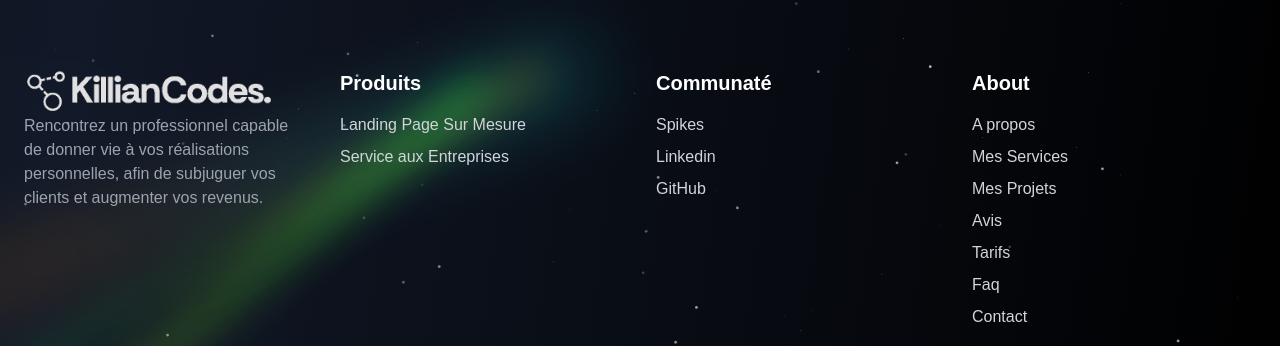
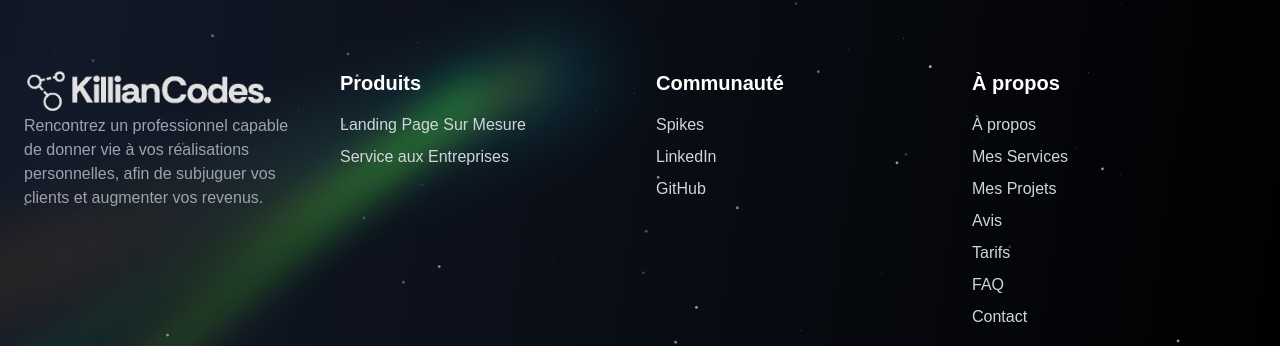
Before and after one commit to 69killian/portfolio-killian-codes-v2, a Next.js app: page / in a window 1280 px wide. Shown: the part 8768-9114 px from the top of the page. Built offline with nearby package versions, Linux system fonts and the light colour scheme; a web font is replaced by a local one.

Commit message:
Footer Link section

```diff
--- a/src/app/components/Footer.tsx
+++ b/src/app/components/Footer.tsx
@@ -6,6 +6,7 @@ import React from 'react';
 import Particles from '@/components/ui/particles';
 import Image from 'next/image';
 import LogoPortfolio2 from '../../../public/logoportfolio2.png';
+import Link from 'next/link';
 
 const Footer = () => {
     useEffect(() => {
@@ -77,89 +78,89 @@ const Footer = () => {
         </div>
 
         {/* Section Products */}
-        <div data-aos='fade up'>
+        <div data-aos="fade up">
                     <h3 className="text-white text-xl font-semibold mb-4">Produits</h3>
                     <ul className="space-y-2">
                         <li>
-              <a href="#pricing1" className="hover:text-white">
+                            <Link href="#pricing1" className="hover:text-white">
                                 Landing Page Sur Mesure
-              </a>
+                            </Link>
                         </li>
                         <li>
-              <a href="#pricing2" className="hover:text-white">
+                            <Link href="#pricing2" className="hover:text-white">
                                 Service aux Entreprises
-              </a>
+                            </Link>
                         </li>
                     </ul>
                 </div>
 
                 {/* Section Community */}
-        <div data-aos='fade up'>
-          <h3 className="text-white text-xl font-semibold mb-4">Communaté</h3>
+                <div data-aos="fade up">
+                    <h3 className="text-white text-xl font-semibold mb-4">Communauté</h3>
                     <ul className="space-y-2">
                         <li>
-              <a target='_blank' href="https://www.spikes.dev/" className="hover:text-white">
+                            <Link target="_blank" href="https://www.spikes.dev/" className="hover:text-white">
                                 Spikes
-              </a>
+                            </Link>
                         </li>
                         <li>
-              <a target='_blank' href="https://www.linkedin.com/in/killian-marty-557b78334/" className="hover:text-white">
-                Linkedin
-              </a>
+                            <Link target="_blank" href="https://www.linkedin.com/in/killian-marty-557b78334/" className="hover:text-white">
+                                LinkedIn
+                            </Link>
                         </li>
                         <li>
-              <a target='_blank' href="https://github.com/69killian" className="hover:text-white">
+                            <Link target="_blank" href="https://github.com/69killian" className="hover:text-white">
                                 GitHub
-              </a>
+                            </Link>
                         </li>
                     </ul>
                 </div>
 
                 {/* Section About */}
-        <div data-aos='fade up'>
-          <h3 className="text-white text-xl font-semibold mb-4">About</h3>
+                <div data-aos="fade up">
+                    <h3 className="text-white text-xl font-semibold mb-4">À propos</h3>
                     <ul className="space-y-2">
                         <li>
-              <a href="#about" className="hover:text-white">
-                A propos
-              </a>
+                            <Link href="#about" className="hover:text-white">
+                                À propos
+                            </Link>
                         </li>
                         <li>
-              <a href="#services" className="hover:text-white">
+                            <Link href="#services" className="hover:text-white">
                                 Mes Services
-              </a>
+                            </Link>
                         </li>
                         <li>
-              <a href="#projects" className="hover:text-white">
+                            <Link href="#projects" className="hover:text-white">
                                 Mes Projets
-              </a>
+                            </Link>
                         </li>
                         <li>
-              <a href="#testimonials" className="hover:text-white">
+                            <Link href="#testimonials" className="hover:text-white">
                                 Avis
-              </a>
+                            </Link>
                         </li>
                         <li>
-              <a href="#pricing" className="hover:text-white">
+                            <Link href="#pricing" className="hover:text-white">
                                 Tarifs
-              </a>
+                            </Link>
                         </li>
                         <li>
-              <a href="#faq" className="hover:text-white">
-                Faq
-              </a>
+                            <Link href="#faq" className="hover:text-white">
+                                FAQ
+                            </Link>
                         </li>
                         <li>
-              <a href="#contact" className="hover:text-white">
+                            <Link href="#contact" className="hover:text-white">
                                 Contact
-              </a>
+                            </Link>
                         </li>
                     </ul>
                 </div>
             </div>
 
             {/* Copyright */}
-      <div data-aos='fade up' className="mt-10 text-center pt-6">
+            <div data-aos="fade up" className="mt-10 text-center pt-6">
                 <p className="text-gray-400">
                     &copy; {new Date().getFullYear()} Tous droits réservés. KillianCodes.
                 </p>
--- a/src/app/components/MarqueeProject.tsx
+++ b/src/app/components/MarqueeProject.tsx
@@ -21,12 +21,12 @@ const MarqueeProject = () => {
       {/* Images défilantes organisées en colonnes */}
       <div data-aos="fade-up" className="grid grid-cols-1 sm:grid-cols-2 md:grid-cols-2 lg:grid-cols-3 p-10 gap-8 items-center justify-center text-center">
         {[
-          { src: stripint, alt: "Stripint, Intégration Stripe", link: "https://github.com/69killian/landing-page-stripe-subscription" },
+          { src: stripint, alt: "Stripint, Intégration Stripe", link: "https://landing-page-stripe-subscription-two.vercel.app/" },
           { src: arcadia, alt: "Arcadia, Zoo de Bretagne", link: "https://github.com/69killian/Arcadia-Zoo" },
-          { src: shoesea, alt: "Shoesea, Site de chaussures en ligne", link: "https://github.com/69killian/Shoes-ecommerce-tailwind" },
+          { src: shoesea, alt: "Shoesea, Site de chaussures en ligne", link: "https://shoes-ecommerce-tailwind.vercel.app/" },
           { src: portfolio, alt: "Portfolio Personnel", link: "https://github.com/69killian/portfolio-killian-codes-v2" },
-          { src: pricing, alt: "Pricing Cards Challenge", link: "https://github.com/69killian/modern-landing-page-pricing-vuejs" },
-          { src: cards, alt: "Cards Product", link: "https://github.com/69killian/product-cards-spikes-challenge-react" },
+          { src: pricing, alt: "Pricing Cards Challenge", link: "https://modern-landing-page-pricing-vuejs.vercel.app/" },
+          { src: cards, alt: "Cards Product", link: "https://product-cards-spikes-challenge-react.vercel.app/" },
         ].map((image, index) => (
           <div key={index} data-aos="fade-up" className="relative group">
             {/* Envelopper l'image avec un lien */}
--- a/src/app/components/Projects.tsx
+++ b/src/app/components/Projects.tsx
@@ -10,7 +10,7 @@ import Link from 'next/link';
 
 const Projects = () => {
     useEffect(() => {
-        AOS.init({ duration: 1000 }); // Initialisation avec une durée d'animation de 1 seconde
+        AOS.init({ duration: 1000 });
       }, []);
 
   return (
```
Lines whose indentation alone changed are shown as unchanged.
